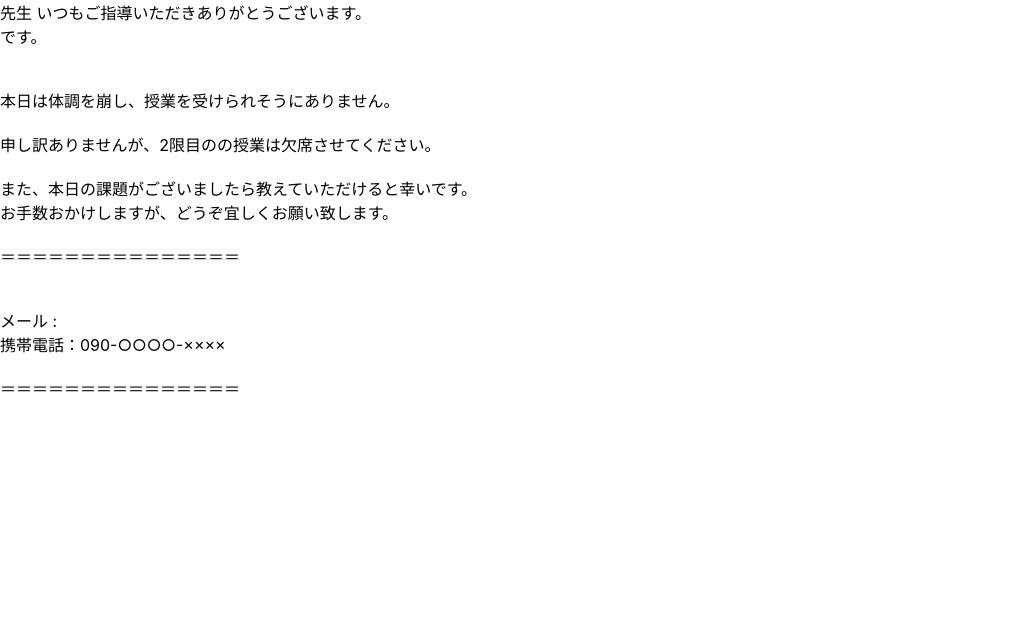
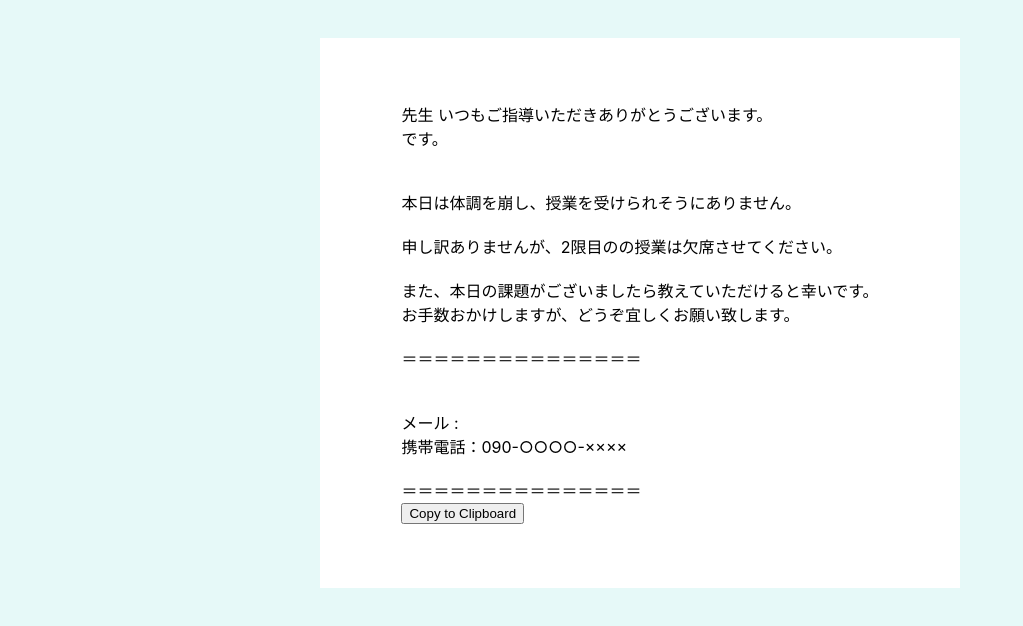
Before and after one commit to yusei53/ASAP, a React (Create React App) app: page /home in a window 1280 px wide. Shown: the top 626 px of the page, without its empty margins (0-1023 px from the left). Built offline with nearby package versions, Linux system fonts and the light colour scheme.

Commit message:
コピーボタンの実装とテンプレートコンポーネントの追加

```diff
--- a/src/components/HomePage.jsx
+++ b/src/components/HomePage.jsx
@@ -1,43 +1,34 @@
 import React from "react";
 import { useLocation } from "react-router-dom";
+import styled from "styled-components";
+import { Test } from "./Test";
 
 export const HomePage = () => {
-  const location = useLocation();
-  const searchParams = new URLSearchParams(location.search);
-
-  const teacher = searchParams.get("teacher");
-  const mail = searchParams.get("mail");
-  const grade = searchParams.get("grade");
-  const university = searchParams.get("university");
-  const lesson = searchParams.get("lesson");
-  const date = searchParams.get("date");
-  const name = searchParams.get("name");
-
   return (
-    <>
-      {teacher}先生 いつもご指導いただきありがとうございます。 <br />
-      {university} {grade} {name}です。
-      <br />
-      <br />
-      <br />
-      本日は体調を崩し、授業を受けられそうにありません。
-      <br />
-      <br />
-      申し訳ありませんが、{date}2限目の{lesson}の授業は欠席させてください。
-      <br />
-      <br />
-      また、本日の課題がございましたら教えていただけると幸いです。
-      <br />
-      お手数おかけしますが、どうぞ宜しくお願い致します。
-      <br />
-      <br />
-      ＝＝＝＝＝＝＝＝＝＝＝＝＝＝＝ <br />
-      <br />
-      {university} {grade} {name} <br />
-      メール : {mail} <br />
-      携帯電話：090-○○○○-×××× <br />
-      <br />
-      ＝＝＝＝＝＝＝＝＝＝＝＝＝＝＝
-    </>
+    <SDiv>
+      <SBox>
+        <TestWrapper>
+          <Test />
+        </TestWrapper>
+      </SBox>
+    </SDiv>
   );
 };
+
+const SDiv = styled.div`
+  height: 100vh;
+  background-color: #e6f9f8;
+  padding-top: 3%;
+`;
+
+const SBox = styled.div`
+  background-color: white;
+  width: 40%;
+  margin-left: 25%; /* 左側のマージンを50% - (ボックス幅の半分) に設定 */
+  padding: 5%;
+  display: flex;
+  justify-content: center;
+  align-items: flex-end;
+`;
+
+const TestWrapper = styled.div``;
--- a/src/components/TemMessage.jsx
+++ b/src/components/TemMessage.jsx
@@ -3,16 +3,15 @@ import styled from "styled-components";
 export const TemMessage = () => {
   return (
     <SBox>
-      <SElement>
-        （教授の名前） いつもご指導いただきありがとうございます。 <br />
-        （大学学部学科） （学年）年 （氏名）です。
+      □□先生 いつもご指導いただきありがとうございます。 <br />
+      △△学部××学部 〇年 田雲花子です。
       <br />
       <br />
       <br />
       本日は体調を崩し、授業を受けられそうにありません。
       <br />
       <br />
-        申し訳ありませんが、（日付）（何限）の（授業名）の授業は欠席させてください。
+      申し訳ありませんが、本日2限目の〇〇（授業名）の授業は欠席させてください。
       <br />
       <br />
       また、本日の課題がございましたら教えていただけると幸いです。
@@ -22,12 +21,11 @@ export const TemMessage = () => {
       <br />
       ＝＝＝＝＝＝＝＝＝＝＝＝＝＝＝ <br />
       <br />
-        （大学学部学科） （学年）年 （氏名） <br />
-        メール :（メールアドレス） <br />
+      〇〇大学△△学部××学科 〇年 田雲花子 <br />
+      メール : XXXXXX@XXXXX.ac.jp <br />
       携帯電話：090-○○○○-×××× <br />
       <br />
       ＝＝＝＝＝＝＝＝＝＝＝＝＝＝＝
-      </SElement>
     </SBox>
   );
 };
@@ -35,8 +33,5 @@ export const TemMessage = () => {
 const SBox = styled.div`
   background-color: white;
   margin-right: 10px;
-`;
-
-const SElement = styled.div`
   padding: 18px;
 `;
--- /dev/null
+++ b/src/components/Test.jsx
@@ -0,0 +1,63 @@
+import React from "react";
+import { useLocation } from "react-router-dom";
+import styled from "styled-components";
+import { useState } from "react";
+
+export const Test = () => {
+  const location = useLocation();
+  const searchParams = new URLSearchParams(location.search);
+
+  const teacher = searchParams.get("teacher");
+  const mail = searchParams.get("mail");
+  const grade = searchParams.get("grade");
+  const university = searchParams.get("university");
+  const lesson = searchParams.get("lesson");
+  const date = searchParams.get("date");
+  const name = searchParams.get("name");
+
+  const [isCopied, setIsCopied] = useState(false);
+
+  const copyToClipboard = () => {
+    const copyText = document.querySelector("#copy-text");
+    navigator.clipboard.writeText(copyText.innerText);
+    setIsCopied(true);
+    setTimeout(() => setIsCopied(false), 1000);
+  };
+
+  return (
+    <SDiv>
+      <div id="copy-text">
+        {teacher}先生 いつもご指導いただきありがとうございます。 <br />
+        {university} {grade} {name}です。
+        <br />
+        <br />
+        <br />
+        本日は体調を崩し、授業を受けられそうにありません。
+        <br />
+        <br />
+        申し訳ありませんが、{date}2限目の{lesson}の授業は欠席させてください。
+        <br />
+        <br />
+        また、本日の課題がございましたら教えていただけると幸いです。
+        <br />
+        お手数おかけしますが、どうぞ宜しくお願い致します。
+        <br />
+        <br />
+        ＝＝＝＝＝＝＝＝＝＝＝＝＝＝＝ <br />
+        <br />
+        {university} {grade} {name} <br />
+        メール : {mail} <br />
+        携帯電話：090-○○○○-×××× <br />
+        <br />
+        ＝＝＝＝＝＝＝＝＝＝＝＝＝＝＝
+      </div>
+      <button onClick={copyToClipboard}>
+        {isCopied ? "Copied!" : "Copy to Clipboard"}
+      </button>
+    </SDiv>
+  );
+};
+
+const SDiv = styled.div`
+  margin-: 10%;
+`;
--- a/src/components/WelcomePage.jsx
+++ b/src/components/WelcomePage.jsx
@@ -79,9 +79,9 @@ export const WelcomePage = () => {
           <Link
             to={{
               pathname: "/home",
-              search: `?reason=${inputValues.reason || ""}&grade=${
+              search: `&reason=${inputValues.reason || ""}&grade=${
                 inputValues.grade || ""
-              }?university=${inputValues.university || ""}&lesson=${
+              }&university=${inputValues.university || ""}&lesson=${
                 inputValues.lesson || ""
               }&date=${inputValues.date || ""}&name=${
                 inputValues.name || ""
```
Lines whose indentation alone changed are shown as unchanged.
